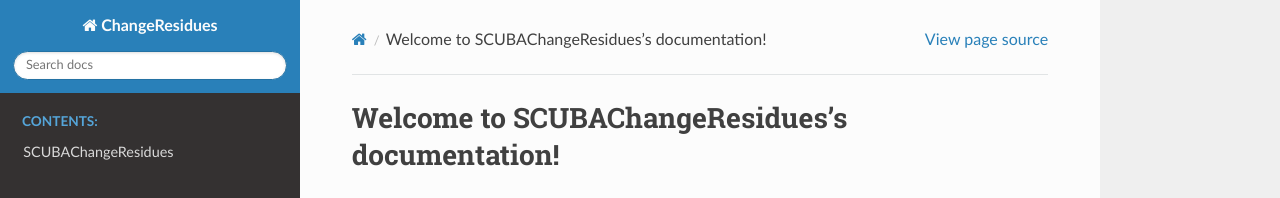
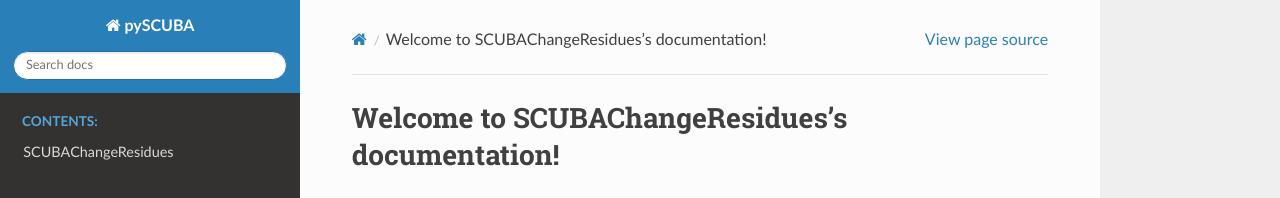
Before and after one commit to biozl/pySCUBA, a Sphinx documentation site: the page built from source/index.rst, in a window 1280 px wide. Shown: the top 198 px of the page. Built offline with Sphinx 7.4.7 and the Read the Docs theme 2.0.0, drawn with Linux system fonts in a browser that asks for light colours.

Commit message:
Update conf.py

```diff
--- a/source/conf.py
+++ b/source/conf.py
@@ -17,7 +17,7 @@
 
 # -- Project information -----------------------------------------------------
 
-project = 'ChangeResidues'
+project = 'pySCUBA'
 copyright = '2022, zl'
 author = 'zl'
 
```
